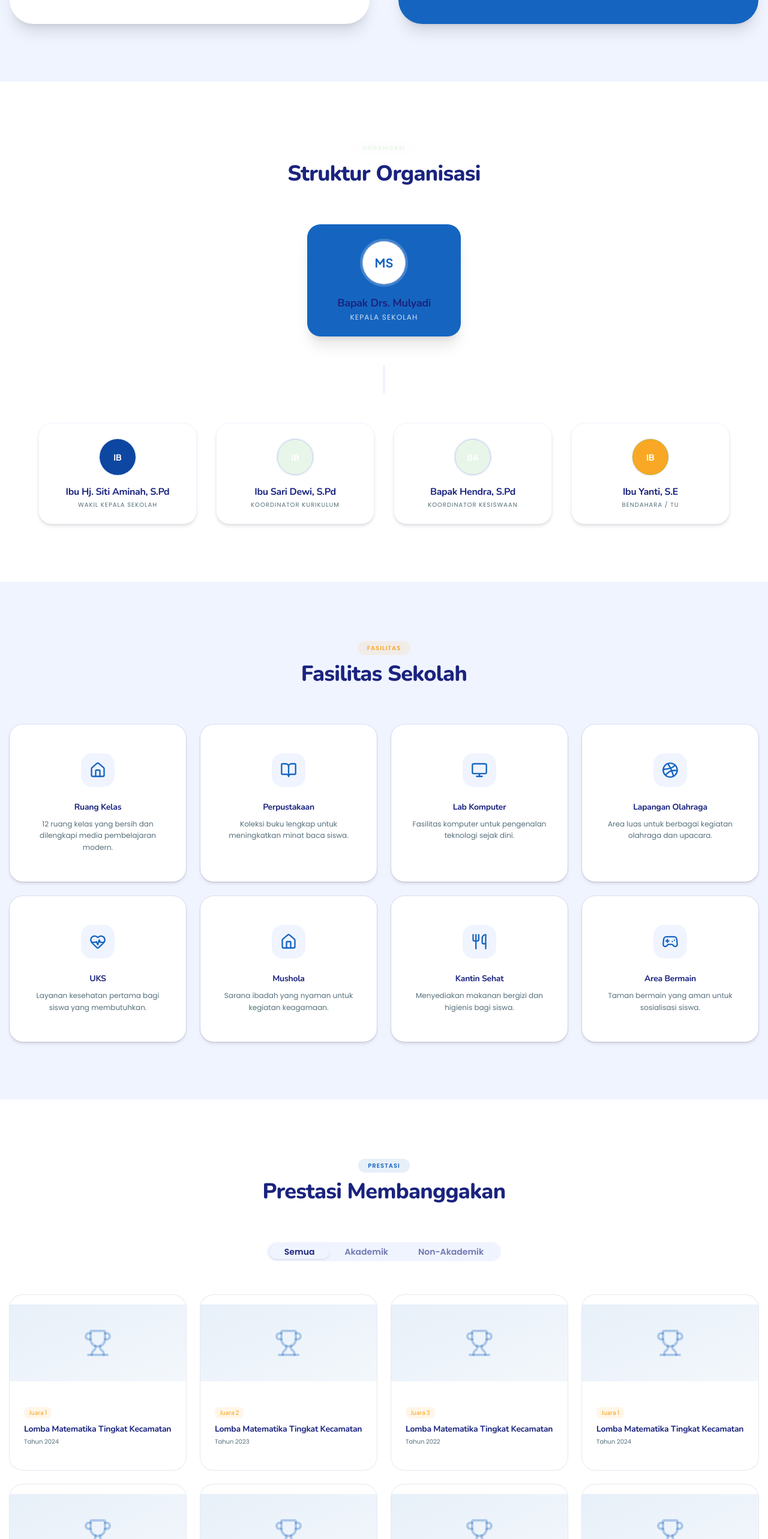
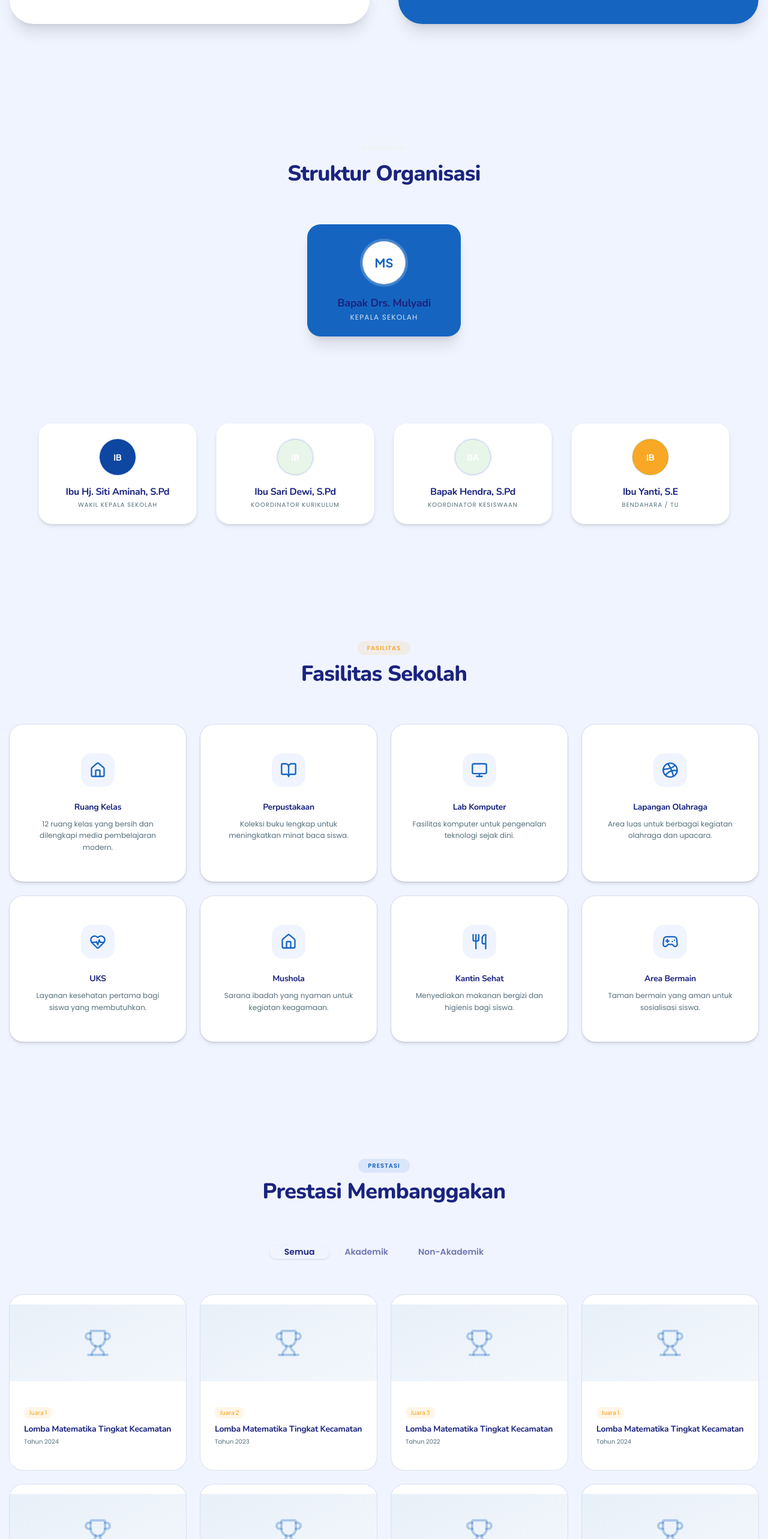
Before and after one commit to IrfanZain1892/SD, a React (Vite) app: page /profil in a window 1280 px wide. Shown: the part 2792-5358 px from the top of the page at 60% size. Built offline with nearby package versions, Linux system fonts and the light colour scheme.

Commit message:
fix: warna section galeri dan profil

```diff
--- a/src/pages/public/Gallery.tsx
+++ b/src/pages/public/Gallery.tsx
@@ -55,7 +55,7 @@ export const Gallery: React.FC = () => {
       <PageHeader
         title="Galeri Kegiatan"
         subtitle="Kumpulan dokumentasi momen-momen berharga dan aktivitas seru di SD Negeri Mekarsari."
-        background="bg-secondary"
+        background="bg-primary"
       />
 
       <section className="py-16 bg-surface min-h-screen">
--- a/src/pages/public/Profile.tsx
+++ b/src/pages/public/Profile.tsx
@@ -64,11 +64,11 @@ export const Profile: React.FC = () => {
       <PageHeader
         title="Profil Sekolah"
         subtitle="Mengenal lebih dekat SD Negeri Mekarsari, sejarah, visi misi, dan fasilitas kami."
-        background="gradient-hero"
+        background="gradient-hero bg-primary"
       />
 
       {/* Sejarah Section */}
-      <section className="py-24 bg-white">
+      <section className="py-24 bg-surface">
         <div className="container mx-auto px-4">
           <div className="flex flex-col items-center mb-16">
             <Badge className="bg-primary/10 text-primary border-none mb-3 px-4 py-1 rounded-full font-ui font-bold uppercase tracking-widest text-[10px]">
@@ -159,7 +159,7 @@ export const Profile: React.FC = () => {
       </section>
 
       {/* Struktur Organisasi */}
-      <section className="py-24 bg-white">
+      <section className="py-24 bg-surface">
         <div className="container mx-auto px-4">
           <div className="text-center mb-16">
             <Badge className="bg-secondary/10 text-secondary border-none mb-3 px-4 py-1 rounded-full font-ui font-bold uppercase tracking-widest text-[10px]">
@@ -228,7 +228,7 @@ export const Profile: React.FC = () => {
       </section>
 
       {/* Prestasi Section */}
-      <section id="prestasi" className="py-24 bg-white">
+      <section id="prestasi" className="py-24 bg-surface">
         <div className="container mx-auto px-4">
           <div className="text-center mb-16">
             <Badge className="bg-primary/10 text-primary border-none mb-3 px-4 py-1 rounded-full font-ui font-bold uppercase tracking-widest text-[10px]">
```
